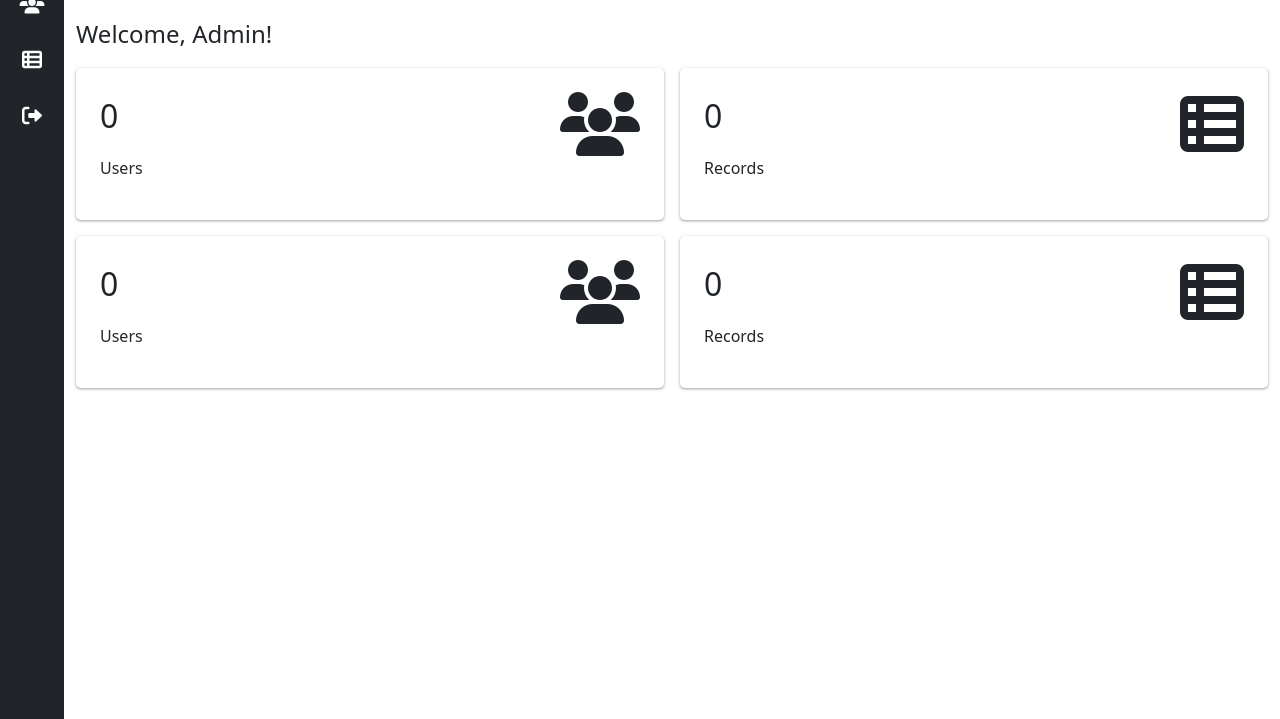
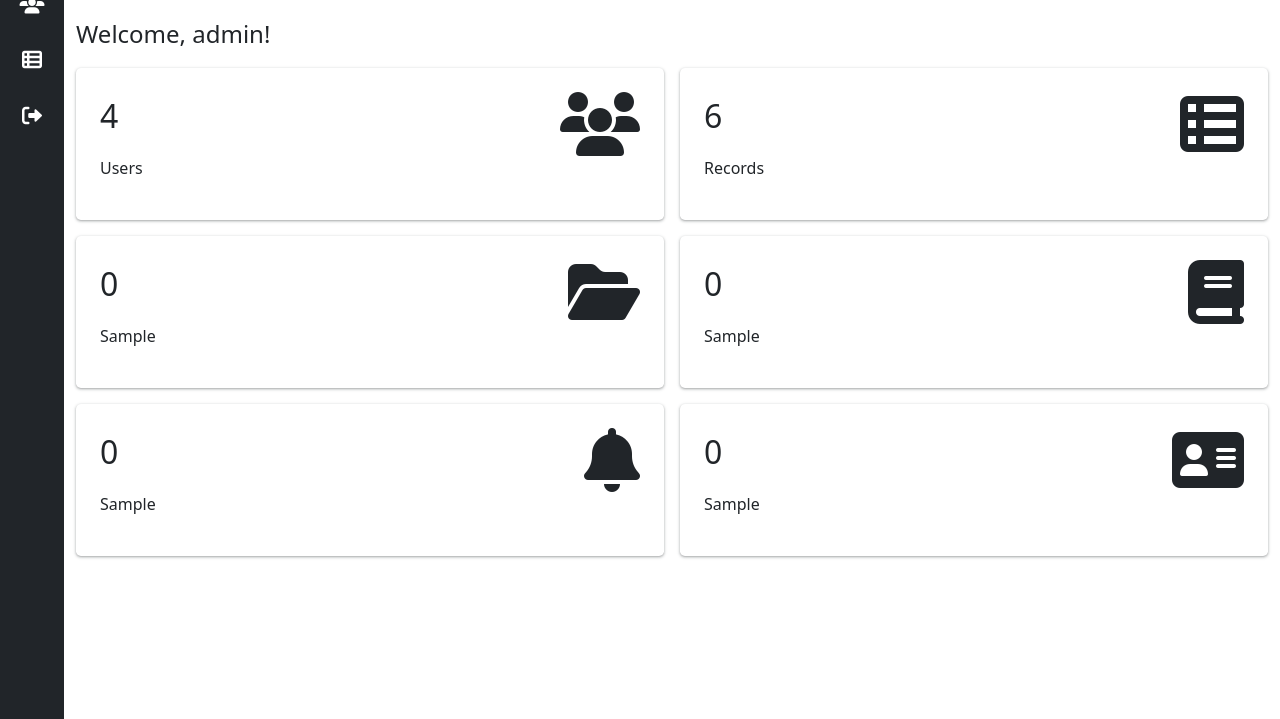
Before and after one commit to doniBuc/php-ajax-crud-with-login-authentication, a PHP site: page /Projects/dashboard.php in a window 1280 px wide. Shown: the part 81-800 px from the top of the page. Run offline with PHP 8.4, Linux system fonts and the light colour scheme; a user stored in the database is signed in; data comes from the database, SQL or seed files in the repository.

Commit message:
Dashboard now shows proper count of records and users

```diff
--- /dev/null
+++ b/assets/php/dashboard_counter.php
@@ -0,0 +1,20 @@
+<?php
+//Shows the total count of accounts with "User" as their account type
+function userCount() {
+    include 'connection.php';
+    $sql = "SELECT * FROM tb_accounts WHERE account_type = 'User'";
+    $result = mysqli_query($conn, $sql);
+    $count = mysqli_num_rows($result);
+    echo "$count";
+    mysqli_close($conn);
+}
+
+function recordCount() {
+    include 'connection.php';
+    $sql = "SELECT * FROM tb_records";
+    $result = mysqli_query($conn, $sql);
+    $count = mysqli_num_rows($result);
+    echo "$count";
+    mysqli_close($conn);
+}
+?>
--- a/dashboard.php
+++ b/dashboard.php
@@ -2,6 +2,7 @@
 session_start();
 include "./assets/php/login_validation.php";
 include "./assets/php/logout.php";
+include "./assets/php/dashboard_counter.php";
 validateSession();
 ?>
 
@@ -30,42 +31,63 @@ validateSession();
                     <h1>Dashboard</h3>
                     <hr>
                 </header>
-                <p style="font-size: 1.5rem;">Welcome, Admin!</p>
+                <p style="font-size: 1.5rem;">Welcome, <?php echo $_SESSION["username"] ?>!</p>
                 <div class="grid-ish">
+                    <!-- Shows total users -->
                     <div class="grid-box">
                         <div class="content">
-                            <p style="font-size: 2rem;">0</p>
+                            <p style="font-size: 2rem;"><?php userCount() ?></p>
                             <p>Users</p>
                         </div>
                         <div class="content">
                             <i class="fa-solid fa-users fa-4x"></i>
                         </div>
                     </div>
+                    <!-- Shows total records -->
                     <div class="grid-box">
                         <div class="content">
-                            <p style="font-size: 2rem;">0</p>
+                            <p style="font-size: 2rem;"><?php recordCount() ?></p>
                             <p>Records</p>
                         </div>
                         <div class="content">
                             <i class="fa-solid fa-table-list fa-4x"></i>
                         </div>
                     </div>
+                    <!-- These are just filler boxes ahead -->
                     <div class="grid-box">
                         <div class="content">
                             <p style="font-size: 2rem;">0</p>
-                            <p>Users</p>
+                            <p>Sample</p>
                         </div>
                         <div class="content">
-                            <i class="fa-solid fa-users fa-4x"></i>
+                            <i class="fa-solid fa-folder-open fa-4x"></i>
                         </div>
                     </div>
                     <div class="grid-box">
                         <div class="content">
                             <p style="font-size: 2rem;">0</p>
-                            <p>Records</p>
+                            <p>Sample</p>
                         </div>
                         <div class="content">
-                            <i class="fa-solid fa-table-list fa-4x"></i>
+                            <i class="fa-solid fa-book fa-4x"></i>
+                        </div>
+                    </div>
+                    <div class="grid-box">
+                        <div class="content">
+                            <p style="font-size: 2rem;">0</p>
+                            <p>Sample</p>
+                        </div>
+                        <div class="content">
+                            <i class="fa-solid fa-bell fa-4x"></i>
+                        </div>
+                    </div>
+                    <div class="grid-box">
+                        <div class="content">
+                            <p style="font-size: 2rem;">0</p>
+                            <p>Sample</p>
+                        </div>
+                        <div class="content">
+                            <i class="fa-solid fa-address-card fa-4x"></i>
                         </div>
                     </div>
                 </div>
```
